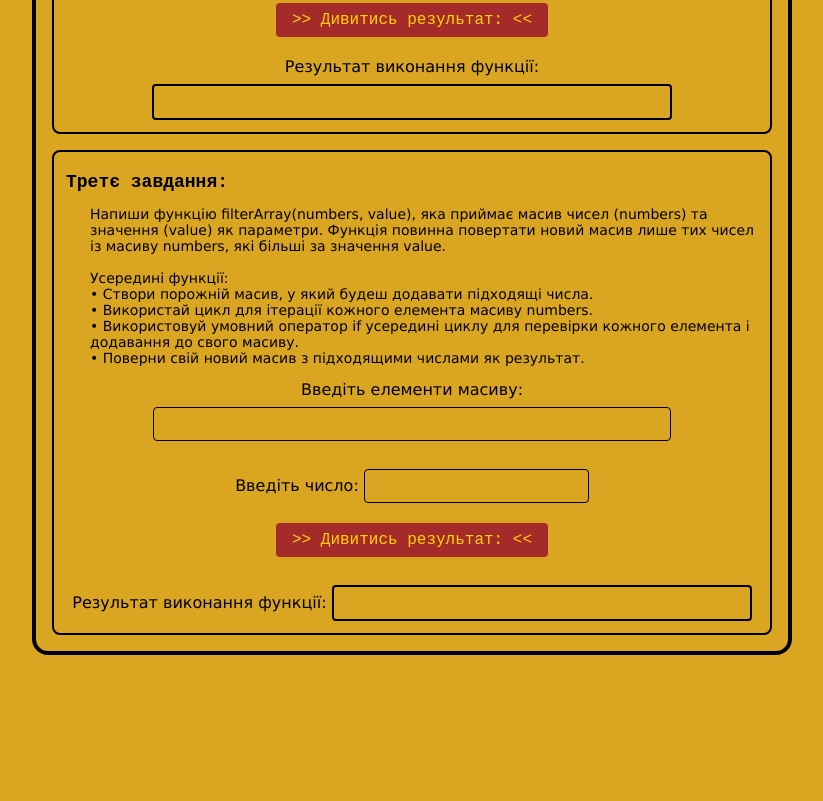
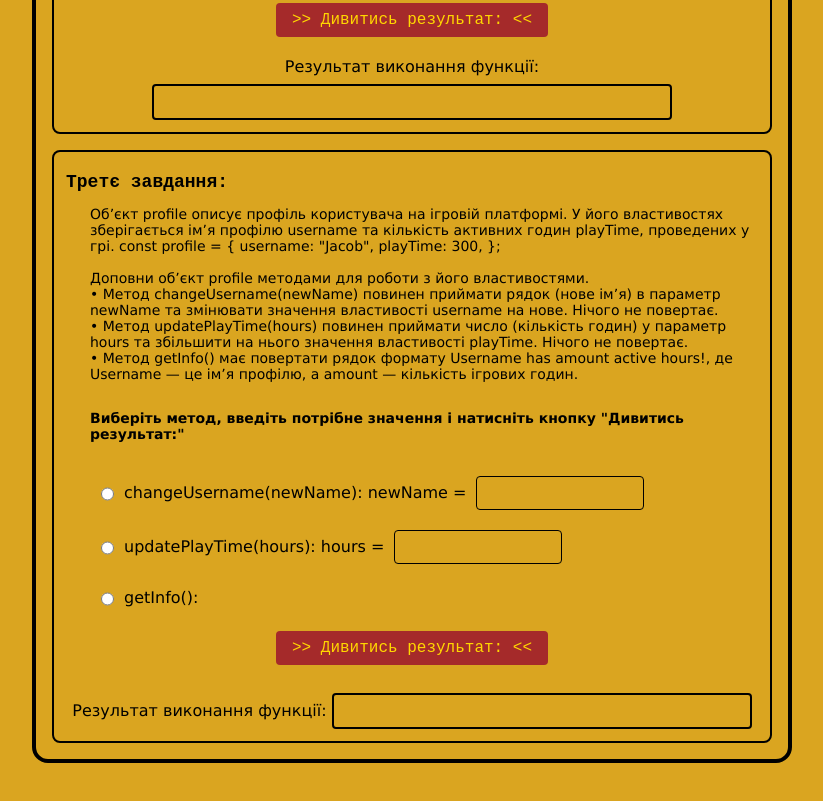
Before and after one commit to rtt2018/goit-js-hw-04, a plain HTML site: page index.html in a window 1280 px wide. Shown: the part 1118-1919 px from the top of the page, without its empty margins (448-1271 px from the left). Before the commit the page ends 1813 px from the top, so only its background shows below. Drawn offline with Linux system fonts and the light colour scheme.

Commit message:
3 tasc done

```diff
--- a/index.html
+++ b/index.html
@@ -77,7 +77,6 @@
         border-radius: 4px;
         border: 1px solid;
         background-color: transparent;
-        margin-top: 8px;
         padding: 4px 8px;
         font-size: 16px;
         height: 24px;
@@ -91,7 +90,6 @@
         border-radius: 4px;
         border: 1px solid;
         background-color: transparent;
-        margin-top: 8px;
         padding: 4px 8px;
         font-size: 16px;
         height: 24px;
@@ -130,6 +128,7 @@
         outline: none;
         width: 400px;
       }
+
       .field-container {
         display: flex;
         gap: 20px;
@@ -138,11 +137,49 @@
         flex-wrap: wrap;
       }
 
+      .field-radio-column {
+        flex-direction: column;
+        align-items: flex-start;
+        padding-left: 30px;
+      }
+
       .tasc-field-label {
         font-family: Verdana, Geneva, Tahoma, sans-serif;
         text-align: center;
         display: block;
         margin: 0 auto;
+      }
+
+      .tasc-radio-label {
+        font-family: Verdana, Geneva, Tahoma, sans-serif;
+        display: flex;
+        align-items: center;
+      }
+
+      .second-task-arg-radio {
+        border-radius: 4px;
+        border: 1px solid;
+        background-color: transparent;
+        padding: 4px 8px;
+        font-size: 16px;
+        height: 24px;
+        outline: none;
+        width: auto;
+        vertical-align: middle;
+        margin-right: 10px;
+      }
+
+      .first-task-arg-radio {
+        border-radius: 4px;
+        border: 1px solid;
+        background-color: transparent;
+        padding: 4px 8px;
+        font-size: 16px;
+        height: 24px;
+        outline: none;
+        width: 150px;
+        display: block;
+        margin-left: 10px;
       }
 
       .width-large {
@@ -273,35 +310,62 @@
             <li class="task-item">
               <p class="task-header">Третє завдання:</p>
               <p class="task-description">
-                Напиши функцію filterArray(numbers, value), яка приймає масив
-                чисел (numbers) та значення (value) як параметри. Функція
-                повинна повертати новий масив лише тих чисел із масиву numbers,
-                які більші за значення value. <br /><br />Усередині функції:
-                <br />• Створи порожній масив, у який будеш додавати підходящі
-                числа. <br />• Використай цикл для ітерації кожного елемента
-                масиву numbers. <br />• Використовуй умовний оператор if
-                усередині циклу для перевірки кожного елемента і додавання до
-                свого масиву. <br />• Поверни свій новий масив з підходящими
-                числами як результат.
+                Об’єкт profile описує профіль користувача на ігровій платформі.
+                У його властивостях зберігається ім’я профілю username та
+                кількість активних годин playTime, проведених у грі. const
+                profile = { username: "Jacob", playTime: 300, };
+                <br /><br />Доповни об’єкт profile методами для роботи з його
+                властивостями. <br />• Метод changeUsername(newName) повинен
+                приймати рядок (нове ім’я) в параметр newName та змінювати
+                значення властивості username на нове. Нічого не повертає.
+                <br />• Метод updatePlayTime(hours) повинен приймати число
+                (кількість годин) у параметр hours та збільшити на нього
+                значення властивості playTime. Нічого не повертає. <br />• Метод
+                getInfo() має повертати рядок формату Username has amount active
+                hours!, де Username — це ім’я профілю, а amount — кількість
+                ігрових годин.
               </p>
               <form class="tasc-form">
-                <div class="field-container">
-                  <label class="tasc-field-label"
-                    >Введіть елементи масиву:
+                <p class="task-description" style="font-weight: 700">
+                  Виберіть метод, введіть потрібне значення і натисніть кнопку
+                  "Дивитись результат:"
+                </p>
+                <div class="field-container field-radio-column">
+                  <label class="tasc-radio-label">
                     <input
-                      class="second-task-arg-field width-large"
+                      class="second-task-arg-radio"
+                      type="radio"
+                      name="third-tasc-method"
+                      id="third-tasc-name"
+                      value="1"
+                    />changeUsername(newName): newName =
+                    <input
                       type="text"
-                      name="third-tasc-message"
-                      id="third-tasc-message"
+                      class="first-task-arg-radio"
+                      id="third-tasc-name-value"
+                    />
+                  </label>
+                  <label class="tasc-radio-label">
+                    <input
+                      class="second-task-arg-radio"
+                      type="radio"
+                      name="third-tasc-method"
+                      id="third-tasc-radio-time"
+                      value="2" />updatePlayTime(hours): hours =
+                    <input
+                      type="number"
+                      class="first-task-arg-radio"
+                      id="third-radio-time-value"
                   /></label>
-                  <label class="tasc-field-label"
-                    >Введіть число:
+                  <label class="tasc-radio-label">
                     <input
-                      class="second-task-arg-field"
-                      type="number"
-                      name="third-tasc-number"
-                      id="third-tasc-number"
-                  /></label>
+                      class="second-task-arg-radio"
+                      type="radio"
+                      name="third-tasc-method"
+                      id="third-tasc-info"
+                      value="3"
+                    />getInfo():</label
+                  >
                 </div>
                 <button
                   type="button"
--- a/js/script.js
+++ b/js/script.js
@@ -37,14 +37,36 @@ secondResButton.addEventListener("click", () => {
 // Третє завдання
 
 const thirdResButton = document.getElementById("third-task-res-button");
-const numberArray = document.getElementById("third-tasc-message");
-const checkNumber = document.getElementById("third-tasc-number");
+const switchRadio = document.getElementsByName("third-tasc-method");
+const changeUsernameInput = document.getElementById("third-tasc-name-value");
+const changeTimeInput = document.getElementById("third-radio-time-value");
 const resThirdField = document.getElementById("third-task-result-field");
 
 thirdResButton.addEventListener("click", () => {
-  console.log(numberArray.value);
-  resThirdField.value = filterArray(
-    numberArray.value.replace(/[\[\],"]/g, "").split(" "),
-    Number.parseInt(checkNumber.value)
-  ).join(", ");
+  for (const radioChecked of switchRadio) {
+    if (radioChecked.checked) {
+      switch (Number.parseInt(radioChecked.value)) {
+        case 1:
+          console.log("Змінюємо ім'я", changeUsernameInput.value);
+
+          profile.changeUsername(changeUsernameInput.value);
+          resThirdField.value = `Ім'я спортсмена змінено на ${changeUsernameInput.value}`;
+          break;
+        case 2:
+          profile.updatePlayTime(
+            Number.parseInt(Number.parseInt(changeTimeInput.value))
+          );
+          resThirdField.value = `Кількість годин збільшено на ${Number.parseInt(
+            changeTimeInput.value
+          )}`;
+          break;
+        case 3:
+          resThirdField.value = profile.getInfo();
+          break;
+        default:
+          resThirdField.value = "Виберіть метод!";
+          break;
+      }
+    }
+  }
 });
--- a/js/task-3.js
+++ b/js/task-3.js
@@ -1,17 +1,25 @@
-function filterArray(numbers, value) {
-  const resArray = [];
-  for (let i = 0; i < numbers.length; i += 1) {
-    if (numbers[i] > value) {
-      resArray.push(numbers[i]);
-    }
-  }
-  return resArray;
-}
+const profile = {
+  username: "Jacob",
+  playTime: 300,
+
+  changeUsername(newName) {
+    this.username = newName;
+  },
+  updatePlayTime(hours) {
+    this.playTime += hours;
+  },
+  getInfo() {
+    return `${this.username} has ${this.playTime} active hours!`;
+  },
+};
 
 console.log("");
 console.log("----------Третє завдання----------");
-console.log(filterArray([1, 2, 3, 4, 5], 3)); // [4, 5]
-console.log(filterArray([1, 2, 3, 4, 5], 4)); // [5]
-console.log(filterArray([1, 2, 3, 4, 5], 5)); // []
-console.log(filterArray([12, 24, 8, 41, 76], 38)); // [41, 76]
-console.log(filterArray([12, 24, 8, 41, 76], 20)); // [24, 41, 76]
+
+console.log(profile.getInfo()); // "Jacob has 300 active hours!"
+
+profile.changeUsername("Marco");
+console.log(profile.getInfo()); // "Marco has 300 active hours!"
+
+profile.updatePlayTime(20);
+console.log(profile.getInfo()); // "Marco has 320 active hours!"
```
